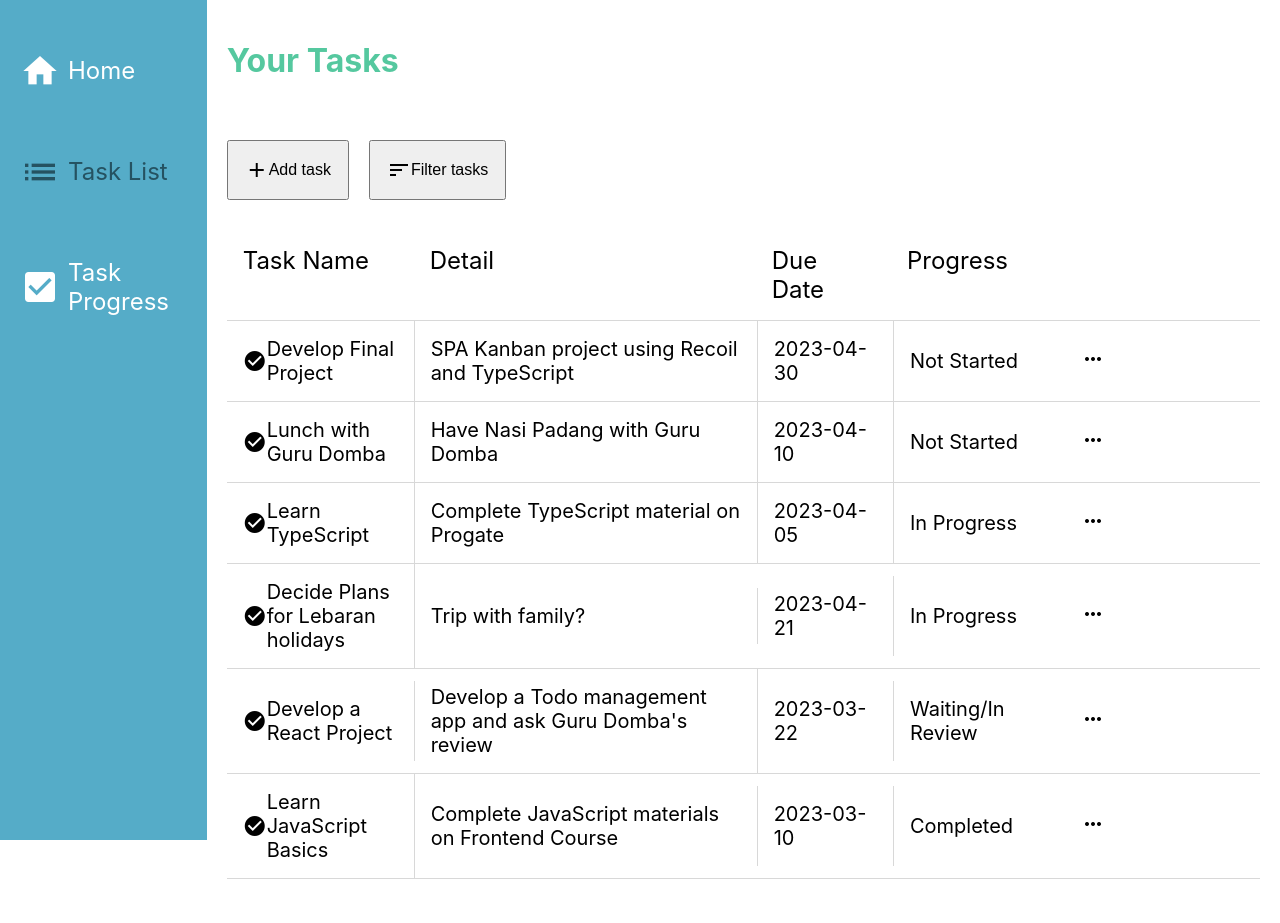
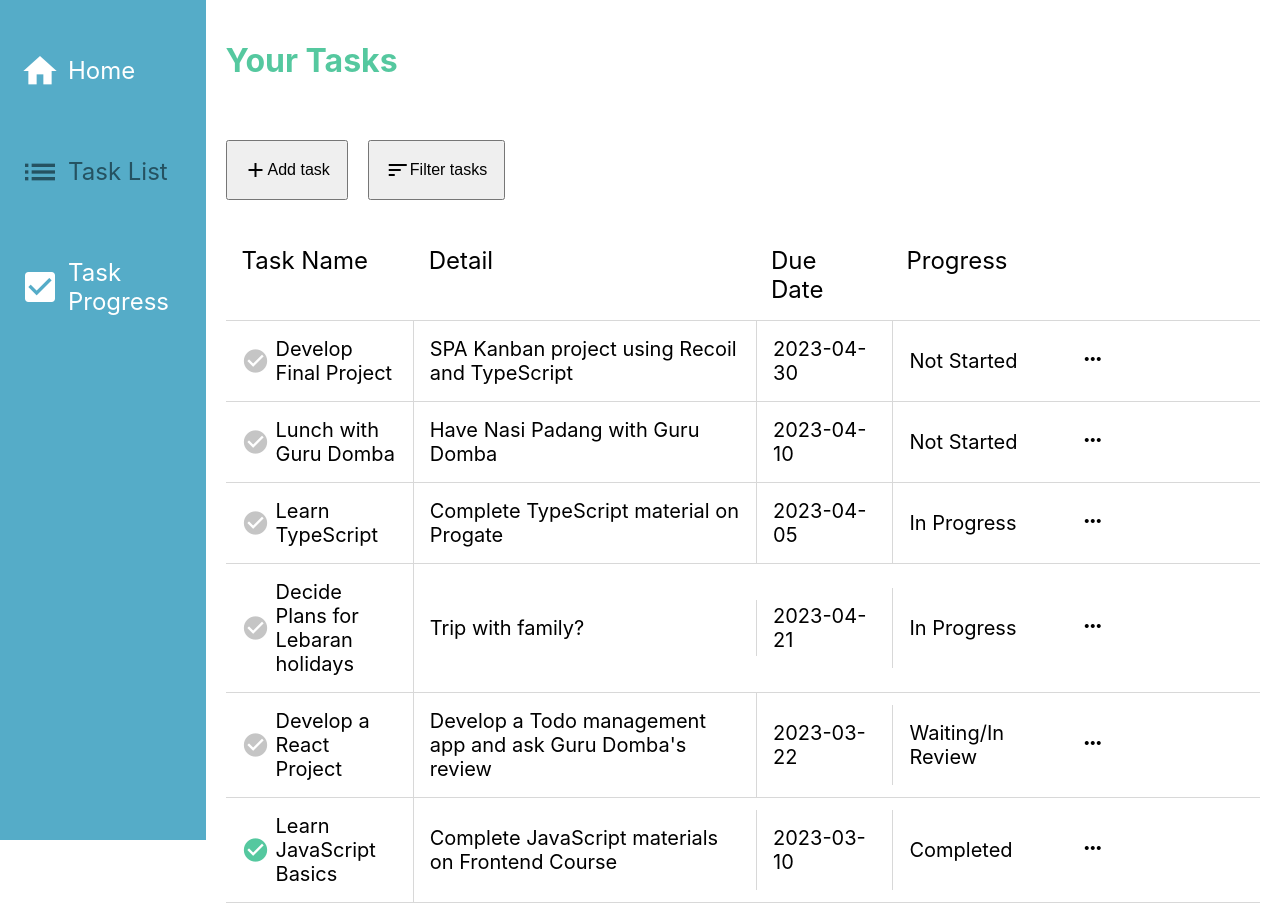
Before and after one commit to faizhadiyan/kanbanProject, a React (Vite) app: page /task-list in a window 1280 px wide. Before the commit the page ends 899 px from the top, so only its background shows below. Built offline with nearby package versions, Linux system fonts and the light colour scheme; the HTML template or start-up script is replaced by a standard one.

Commit message:
Develop complete feature

```diff
--- a/src/features/tasks/components/TaskList/TaskListItem.tsx
+++ b/src/features/tasks/components/TaskList/TaskListItem.tsx
@@ -1,6 +1,8 @@
 import React from 'react'
 import type { Task, CSSProperties } from '../../../../types'
 import { TASK_PROGRESS_STATUS, TASK_PROGRESS_ID } from '../../../../constants/app'
+import { useRecoilState } from 'recoil' // Ditambahkan
+import { tasksState } from '../../TaskAtoms' // Ditambahkan
 
 interface TaskListItemProps {
   task: Task
@@ -21,6 +23,21 @@
 //   }
 // }
 
+const getIconStyle = (progressOrder: number): React.CSSProperties => {
+  const color: '#55C89F' | '#C5C5C5' =
+    progressOrder === TASK_PROGRESS_ID.COMPLETED ? '#55C89F' : '#C5C5C5'
+
+  const cursor: 'default' | 'pointer' =
+    progressOrder === TASK_PROGRESS_ID.COMPLETED ? 'default' : 'pointer'
+
+  return {
+    color,
+    cursor,
+    fontSize: '28px',
+    marginRight: '6px',
+  }
+}
+
 const getProgressCategory = (progressOrder: number): string => {
   switch (progressOrder) {
     case TASK_PROGRESS_ID.NOT_STARTED:
@@ -37,10 +54,30 @@
 }
 
 const TaskListItem = ({ task }: TaskListItemProps): JSX.Element => {
+  // Ditambahkan
+  const [tasks, setTasks] = useRecoilState<Task[]>(tasksState)
+
+  // Definisikan function ini
+  const completeTask = (taskId: number): void => {
+    const updatedTasks: Task[] = tasks.map((task) =>
+      task.id === taskId ? { ...task, progressOrder: TASK_PROGRESS_ID.COMPLETED } : task
+    )
+    setTasks(updatedTasks)
+  }
+
   return (
     <div style={styles.tableBody}>
       <div style={styles.tableBodyTaskTitle}>
-        <span className="material-icons">check_circle</span>
+        {/* <span className="material-icons">check_circle</span> */}
+        <span
+          className="material-icons"
+          style={getIconStyle(task.progressOrder)}
+          onClick={(): void => {
+            completeTask(task.id) // Ditambahkan
+          }}
+        >
+          check_circle
+        </span>
         {task.title}
       </div>
       <div style={styles.tableBodyDetail}>{task.detail}</div>
--- a/src/features/tasks/components/TaskProgress/TaskCard.tsx
+++ b/src/features/tasks/components/TaskProgress/TaskCard.tsx
@@ -1,9 +1,25 @@
 import React from 'react'
 import type { Task, CSSProperties } from '../../../../types'
 import { TASK_PROGRESS_ID } from '../../../../constants/app'
+import { useRecoilState } from 'recoil' // Ditambahkan
+import { tasksState } from '../../TaskAtoms' // Ditambahkan
 
 interface TaskCardProps {
   task: Task
+}
+
+const getIconStyle = (progressOrder: number): React.CSSProperties => {
+  const color: '#55C89F' | '#C5C5C5' =
+    progressOrder === TASK_PROGRESS_ID.COMPLETED ? '#55C89F' : '#C5C5C5'
+
+  const cursor: 'default' | 'pointer' =
+    progressOrder === TASK_PROGRESS_ID.COMPLETED ? 'default' : 'pointer'
+
+  return {
+    color,
+    cursor,
+    fontSize: '28px',
+  }
 }
 
 const getArrowPositionStyle = (progressOrder: number): React.CSSProperties => {
@@ -17,10 +33,28 @@
 }
 
 const TaskCard = ({ task }: TaskCardProps): JSX.Element => {
+  const [tasks, setTasks] = useRecoilState<Task[]>(tasksState)
+
+  const completeTask = (taskId: number): void => {
+    const updatedTasks: Task[] = tasks.map((task) =>
+      task.id === taskId ? { ...task, progressOrder: TASK_PROGRESS_ID.COMPLETED } : task
+    )
+    setTasks(updatedTasks)
+  }
+
   return (
     <div style={styles.taskCard}>
       <div style={styles.taskIcons}>
-        <div className="material-icons">check_circle</div>
+        <div
+          className="material-icons"
+          style={getIconStyle(task.progressOrder)}
+          onClick={(): void => {
+            completeTask(task.id) // Ditambahkan
+          }}
+        >
+          {/* Diperbarui */}
+          check_circle
+        </div>
         <div className="material-icons" style={styles.menuIcon}>
           more_vert
         </div>
```
